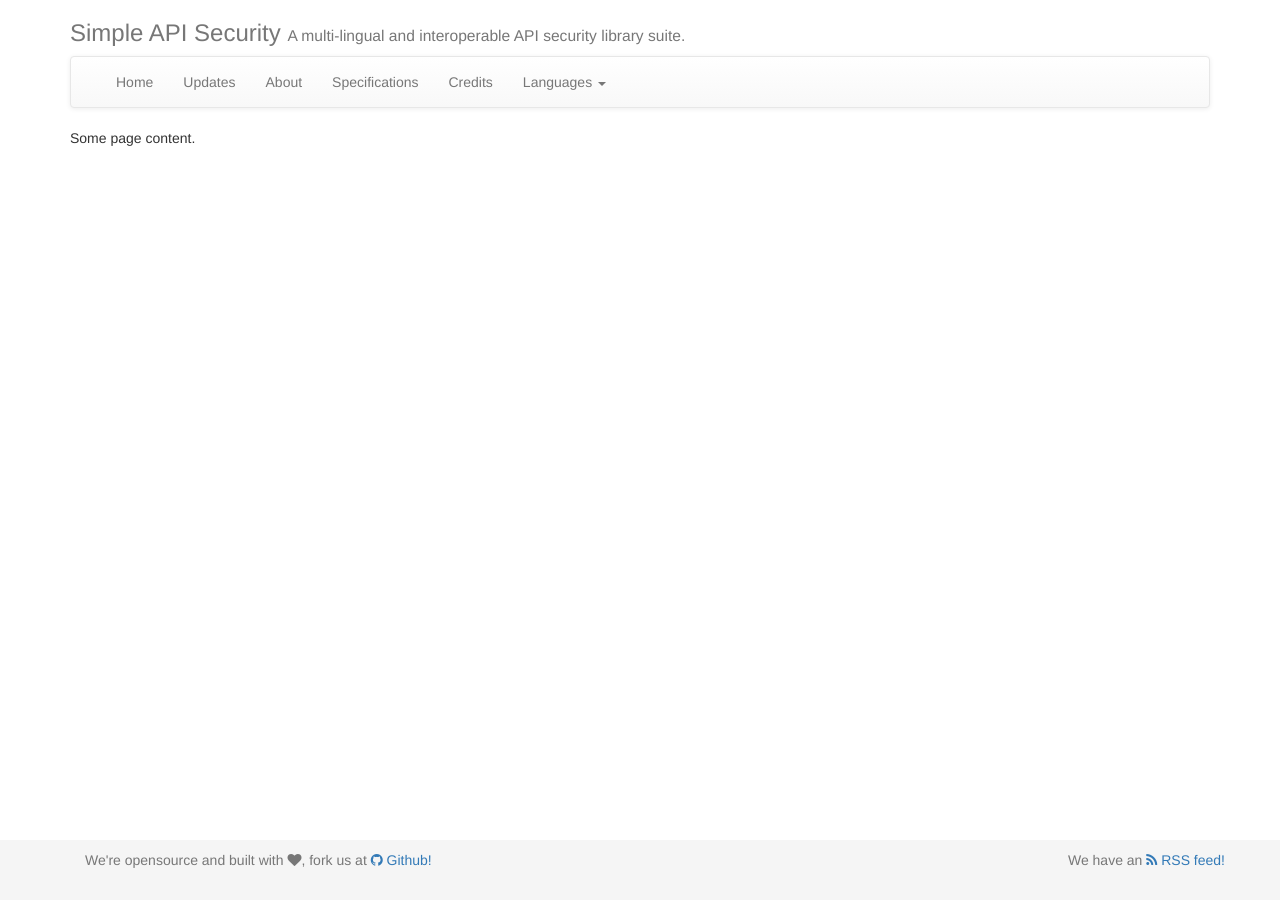
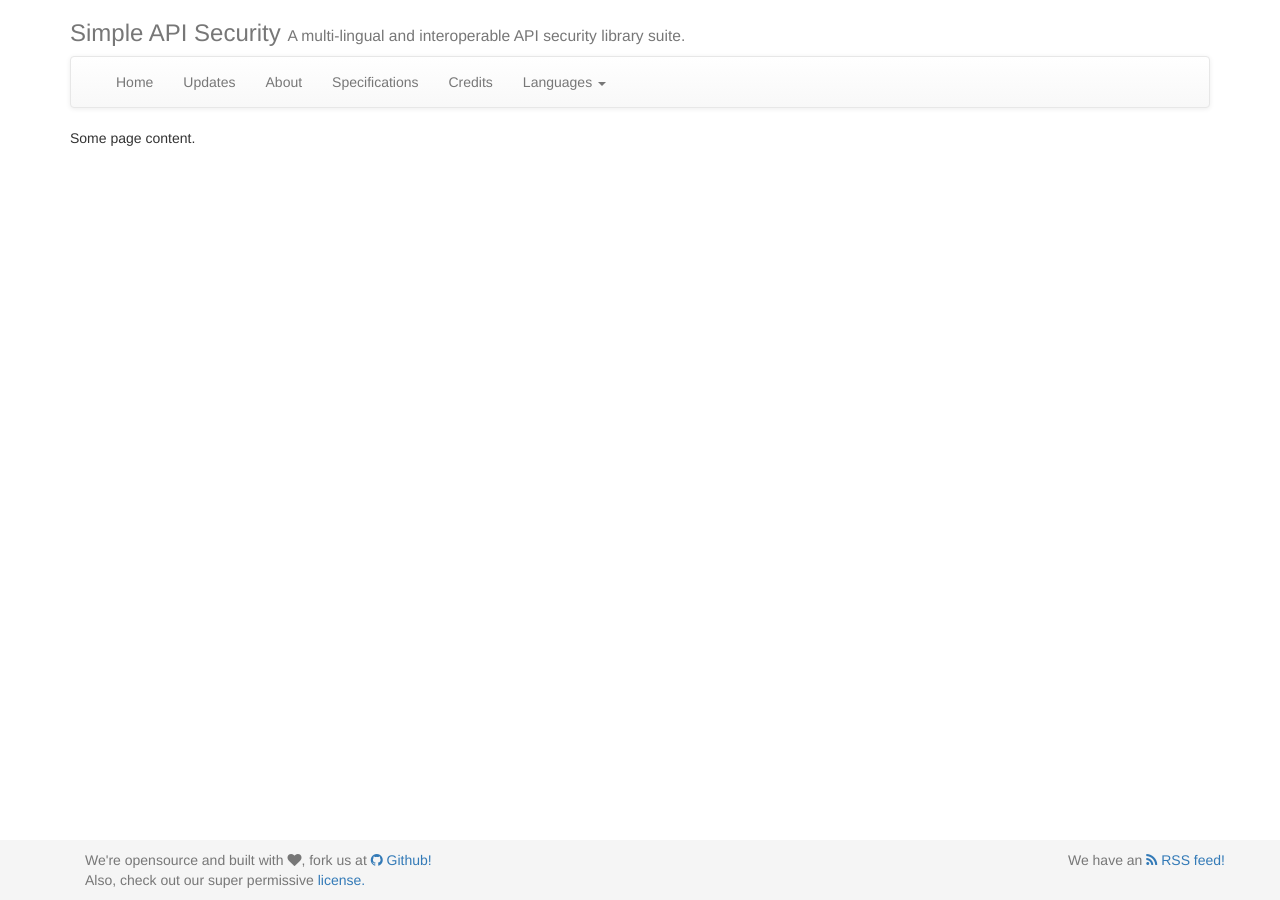
Before and after one commit to simpleapisecurity/simpleapisecurity.github.io, a Jekyll site: the page built from index.html, in a window 1280 px wide. Built offline with Jekyll 4.4.1, drawn with Linux system fonts in a browser that asks for light colours; nearby versions of some CDN libraries; comment, search, counter and statistics services are not loaded.

Commit message:
Fixing the license, adding to footer.

```diff
--- a/_includes/footer.html
+++ b/_includes/footer.html
@@ -5,7 +5,8 @@
         <div class="col-md-6">
           <p class="text-muted">
             We're opensource and built with <i class="fa fa-heart"></i>,
-            fork us at <a href="https://github.com/simpleapisecurity"><i class="fa fa-github"></i> Github!</a>
+            fork us at <a href="https://github.com/simpleapisecurity"><i class="fa fa-github"></i> Github!</a><br />
+            Also, check out our super permissive <a href="/license.html">license.</a>
           </p>
         </div>
         <div class="col-md-6">
```
Also changed, not shown: LICENSE.md.
